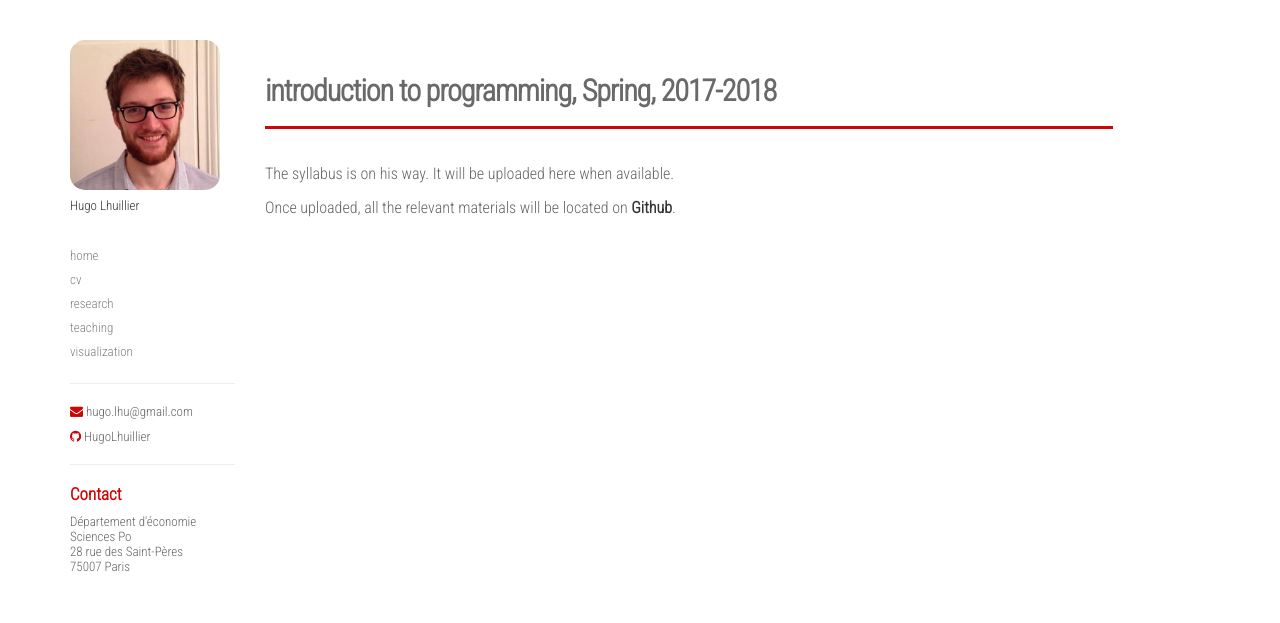
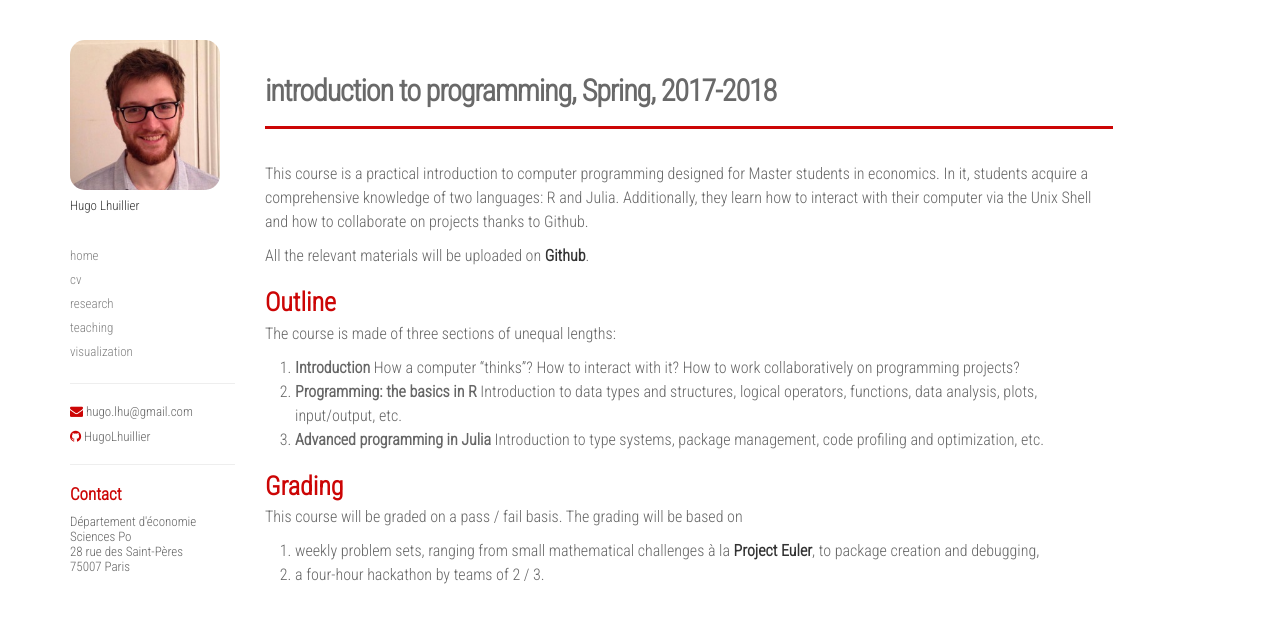
Before and after one commit to HugoLhuillier/hugolhuillier.github.io, a Jekyll site: the page built from teaching/intro-prog-spring-18.md, in a window 1280 px wide. Shown: the top 623 px of the page. Built offline with Jekyll 4.4.1, drawn with Linux system fonts in a browser that asks for light colours; nearby versions of some CDN libraries.

Commit message:
:wrench: update intro to programming content

```diff
--- a/teaching/intro-prog-spring-18.md
+++ b/teaching/intro-prog-spring-18.md
@@ -4,6 +4,21 @@ title: introduction to programming, Spring, 2017-2018
 permalink: /teaching/intro-prog-spring-18
 ---
 
-The syllabus is on his way. It will be uploaded here when available.
+This course is a practical introduction to computer programming designed for Master students in economics. In it, students acquire a comprehensive knowledge of two languages: R and Julia. Additionally, they learn how to interact with their computer via the Unix Shell and how to collaborate on projects thanks to Github.
 
-Once uploaded, all the relevant materials will be located on <a href="https://github.com/HugoLhuillier" target="blank">Github</a>.
+All the relevant materials will be uploaded on <a href="https://github.com/HugoLhuillier/IntroProg2018" target="blank">Github</a>.
+
+### Outline
+
+The course is made of three sections of unequal lengths:
+
+1. **Introduction** How a computer "thinks"? How to interact with it? How to work collaboratively on programming projects?
+2. **Programming: the basics in R** Introduction to data types and structures, logical operators, functions, data analysis, plots, input/output, etc.
+3. **Advanced programming in Julia** Introduction to type systems, package management, code profiling and optimization, etc.
+
+### Grading
+
+This course will be graded on a pass / fail basis. The grading will be based on
+
+1. weekly problem sets, ranging from small mathematical challenges à la <a href="https://projecteuler.net/about" target="blank">Project Euler</a>, to package creation and debugging,
+2. a four-hour hackathon by teams of 2 / 3.
```
Also changed, not shown: cv.md (+1 -1 lines).
